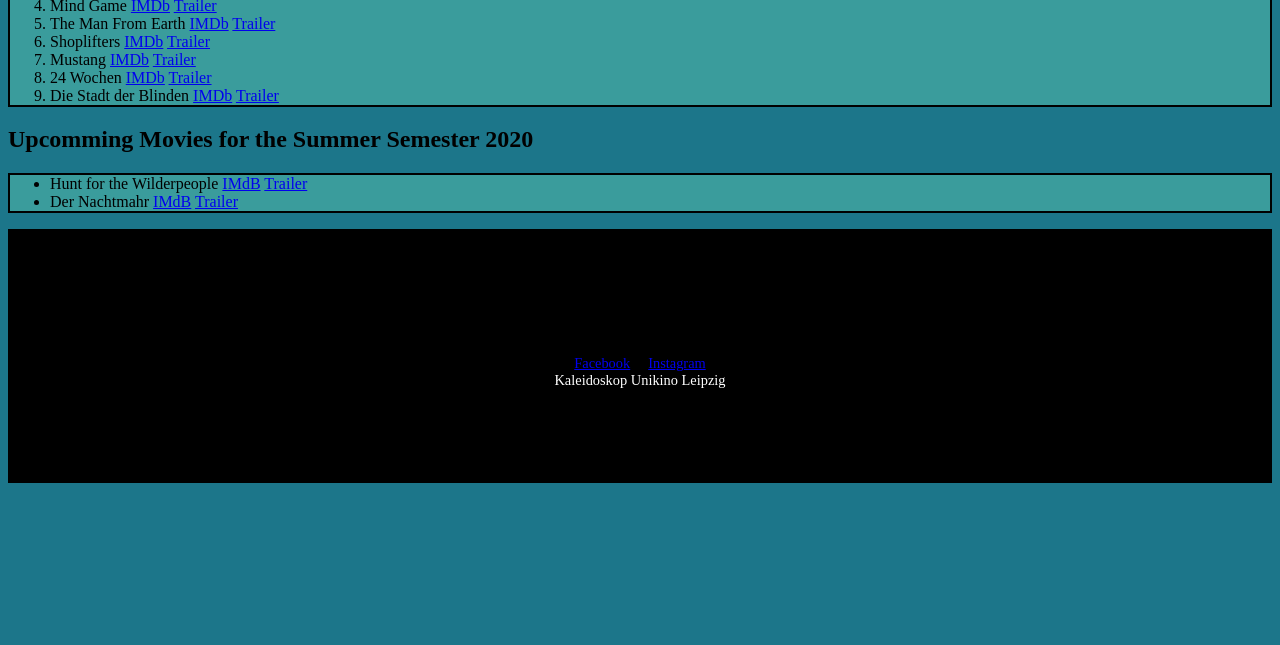
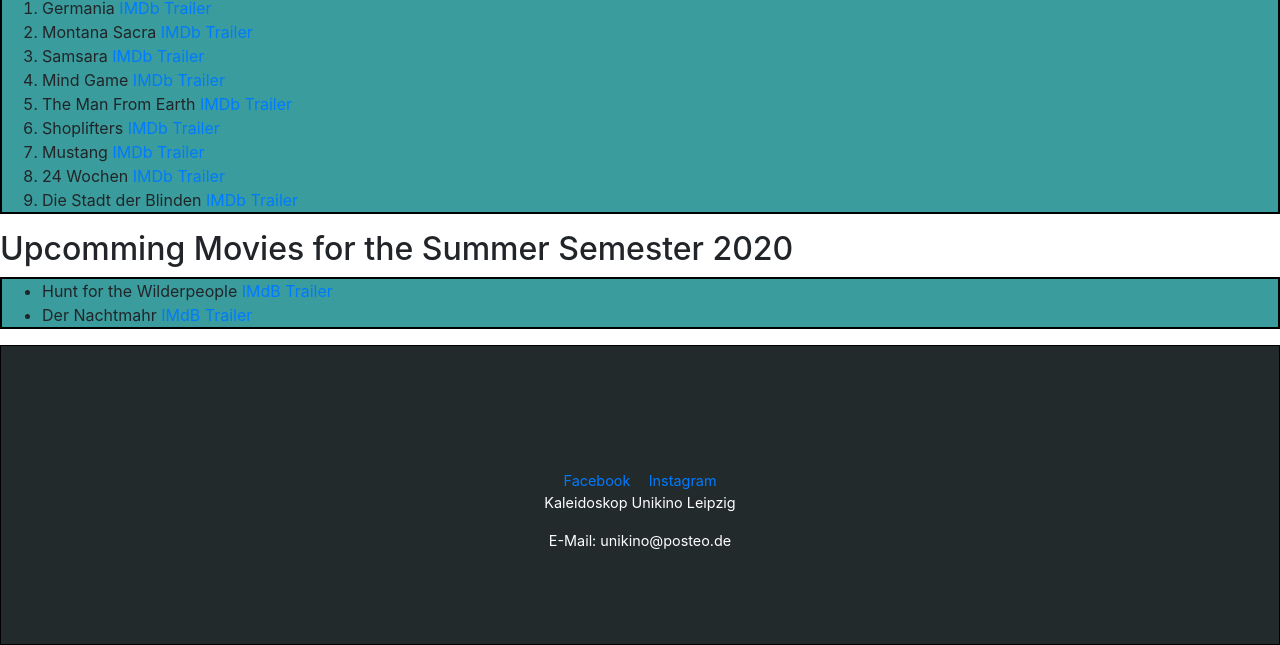
Before and after one commit to PauPauPauw/project0, a plain HTML site: page index.html in a window 1280 px wide. Shown: the part 700-1345 px from the top of the page. Before the commit the page ends 1191 px from the top, so only its background shows below. Drawn offline with nearby package versions, Linux system fonts and the light colour scheme.

Commit message:
Added Bootstrap

```diff
--- a/contact.html
+++ b/contact.html
@@ -2,9 +2,12 @@
 <html lang="en" dir="ltr">
   <head>
     <meta charset="utf-8">
-    <meta name="viewport" content="width=device-width, initial-scale=1.0">
+    <meta name="viewport" content="width=device-width, initial-scale=1.0, shrink-to-fit=no">
     <title>Kaleidoskop</title>
     <link rel="stylesheet" href="styles.css">
+
+    <!-- Bootstrap CSS -->
+    <link rel="stylesheet" href="https://stackpath.bootstrapcdn.com/bootstrap/4.4.1/css/bootstrap.min.css" integrity="sha384-Vkoo8x4CGsO3+Hhxv8T/Q5PaXtkKtu6ug5TOeNV6gBiFeWPGFN9MuhOf23Q9Ifjh" crossorigin="anonymous">
 
     <link rel="shortcut icon" type="image/x-icon" href="img/favicon.ico"/>
   </head>
@@ -32,5 +35,9 @@
     <a href="https://www.instagram.com/kaleidoskopkino_leipzig/">Instagram - Kaleidoskop</a>
     </p>
 
+    <script src="https://code.jquery.com/jquery-3.4.1.slim.min.js" integrity="sha384-J6qa4849blE2+poT4WnyKhv5vZF5SrPo0iEjwBvKU7imGFAV0wwj1yYfoRSJoZ+n" crossorigin="anonymous"></script>
+    <script src="https://cdn.jsdelivr.net/npm/popper.js@1.16.0/dist/umd/popper.min.js" integrity="sha384-Q6E9RHvbIyZFJoft+2mJbHaEWldlvI9IOYy5n3zV9zzTtmI3UksdQRVvoxMfooAo" crossorigin="anonymous"></script>
+    <script src="https://stackpath.bootstrapcdn.com/bootstrap/4.4.1/js/bootstrap.min.js" integrity="sha384-wfSDF2E50Y2D1uUdj0O3uMBJnjuUD4Ih7YwaYd1iqfktj0Uod8GCExl3Og8ifwB6" crossorigin="anonymous"></script>
+
   </body>
 </html>
--- a/index.html
+++ b/index.html
@@ -1,10 +1,14 @@
 <!DOCTYPE html>
 <html>
     <head>
+        <!-- Required meta tags -->
         <meta charset="utf-8">
-        <meta name="viewport" content="width=device-width, initial-scale=1.0">
+        <meta name="viewport" content="width=device-width, initial-scale=1.0, shrink-to-fit=no">
         <title>Kaleidoskop</title>
         <link rel="stylesheet" href="styles.css">
+
+        <!-- Bootstrap CSS -->
+        <link rel="stylesheet" href="https://stackpath.bootstrapcdn.com/bootstrap/4.4.1/css/bootstrap.min.css" integrity="sha384-Vkoo8x4CGsO3+Hhxv8T/Q5PaXtkKtu6ug5TOeNV6gBiFeWPGFN9MuhOf23Q9Ifjh" crossorigin="anonymous">
 
         <link rel="shortcut icon" type="image/x-icon" href="img/favicon.ico"/>
 
@@ -128,9 +132,18 @@
 						<li><a href="https://www.facebook.com/KaleidoskopKino" class="icon fa-facebook"><span class="label">Facebook</span></a></li>
 						<li><a href="https://www.instagram.com/kaleidoskopkino_leipzig/" class="icon fa-instagram"><span class="label">Instagram</span></a></li>
 					</ul>
-					Kaleidoskop Unikino Leipzig
+          <p>
+            Kaleidoskop Unikino Leipzig
+          </p>
+          <p>
+            E-Mail: unikino@posteo.de
+          </p>
 				</div>
       </footer>
 
+      <script src="https://code.jquery.com/jquery-3.4.1.slim.min.js" integrity="sha384-J6qa4849blE2+poT4WnyKhv5vZF5SrPo0iEjwBvKU7imGFAV0wwj1yYfoRSJoZ+n" crossorigin="anonymous"></script>
+      <script src="https://cdn.jsdelivr.net/npm/popper.js@1.16.0/dist/umd/popper.min.js" integrity="sha384-Q6E9RHvbIyZFJoft+2mJbHaEWldlvI9IOYy5n3zV9zzTtmI3UksdQRVvoxMfooAo" crossorigin="anonymous"></script>
+      <script src="https://stackpath.bootstrapcdn.com/bootstrap/4.4.1/js/bootstrap.min.js" integrity="sha384-wfSDF2E50Y2D1uUdj0O3uMBJnjuUD4Ih7YwaYd1iqfktj0Uod8GCExl3Og8ifwB6" crossorigin="anonymous"></script>
+
     </body>
 </html>
--- a/styles.css
+++ b/styles.css
@@ -18,7 +18,7 @@ th {
 footer {
   padding: 6em 0 4em 0;
   border: 0.5px solid black;
-  background-color: black; }
+  background-color: #232a2c; }
 
 footer > .inner {
   margin: 0 auto;
```
Also changed, not shown: gallery.html (+7 -1 lines), menu.html (+9 -1 lines), news.html (+8 -1 lines).
